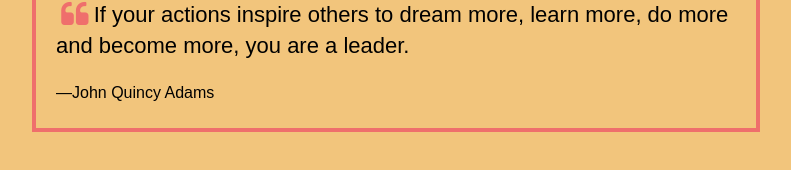
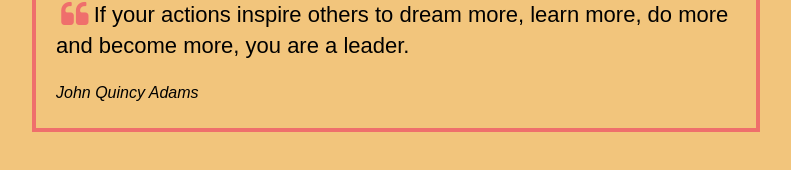
Before and after one commit to huokedu/react-random-quotes, a React (Create React App) app: page / in a window 1280 px wide. Shown: the part 298-468 px from the top of the page, without its empty margins (244-1035 px from the left). Built offline with nearby package versions, Linux system fonts and the light colour scheme.

Commit message:
Make quote author italicized

```diff
--- a/src/Quote.css
+++ b/src/Quote.css
@@ -13,6 +13,6 @@
   color: #ef6f6c;
 }
 
-.Quote-from::before {
-  content: "—";
+.Quote-from {
+  font-style: italic;
 }
```
